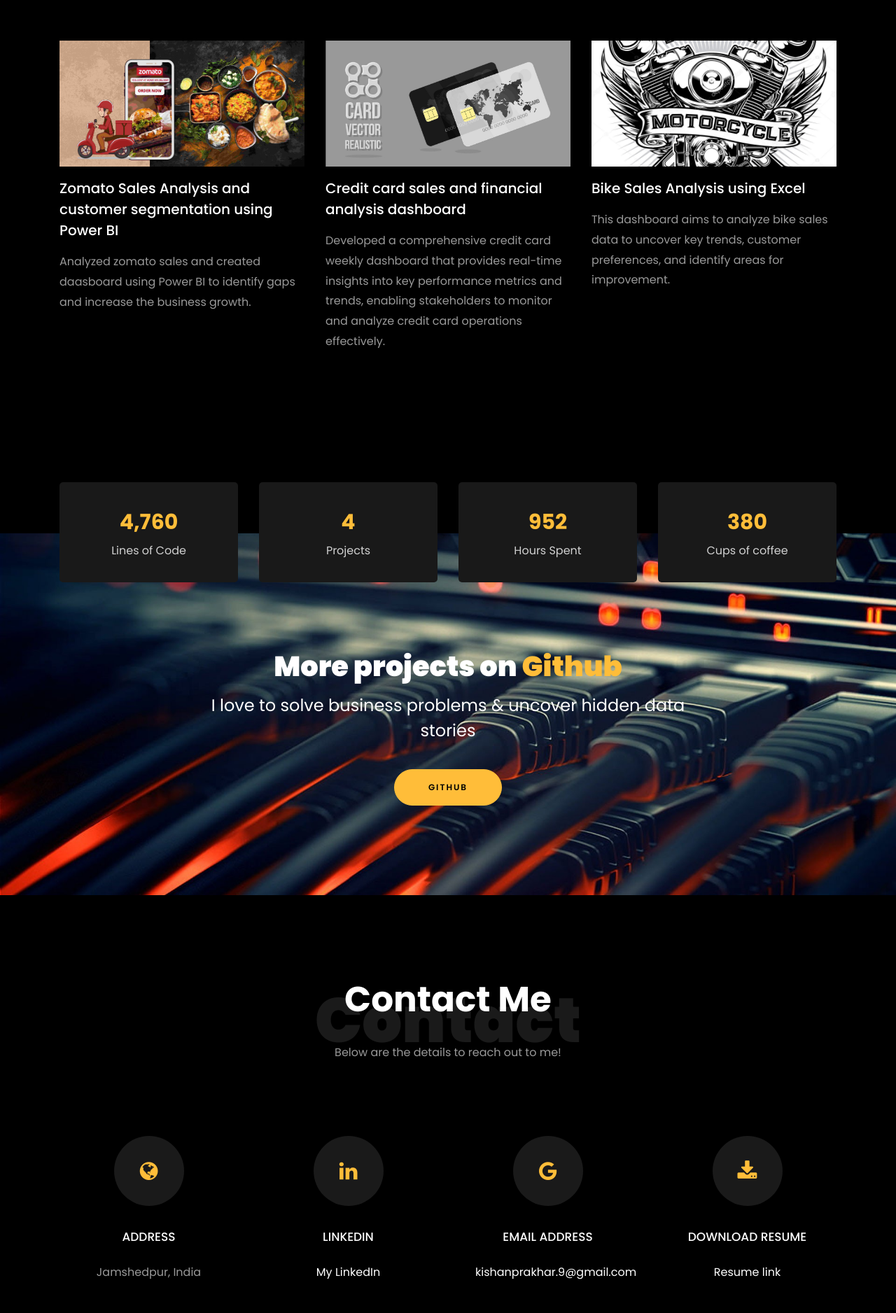
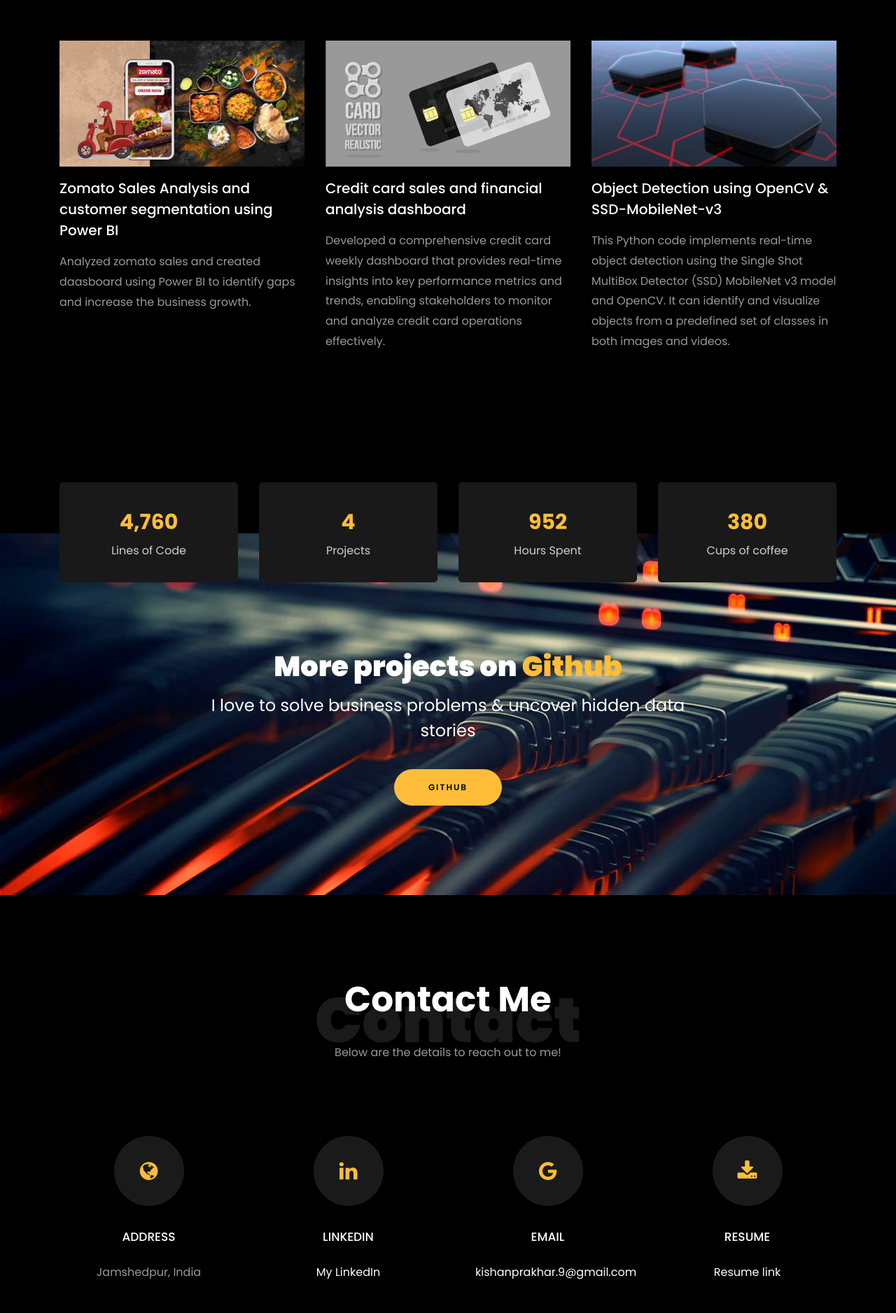
Before and after one commit to ih8-Snow/kishanprakhar.github.io, a plain HTML site: page index.html in a window 1280 px wide. Shown: the part 3237-5113 px from the top of the page at 70% size. Drawn offline with Linux system fonts and the light colour scheme; files whose address does not match are found by name.

Commit message:
portfolio

```diff
--- a/index.html
+++ b/index.html
@@ -400,7 +400,7 @@
 
     		<div class="row justify-content-center mt-5">
     			<div class="col-md-6 text-center ftco-animate">
-    				<p><a href="https://drive.google.com/file/d/1s2Cd7QngFTtwoL9a4aDZXFcQD2s9uj7N/view?usp=drivesdk" class="btn btn-primary py-4 px-5">Download CV</a></p>
+    				<p><a href="https://drive.google.com/file/d/1s2ymF8HAk74p2HKxFwXz6gDbEHUVdWid/view?usp=drivesdk" class="btn btn-primary py-4 px-5">Download CV</a></p>
     			</div>
     		</div>
     	</div>
@@ -446,12 +446,12 @@
           </div>
           <div class="col-md-4 d-flex ftco-animate">
           	<div class="blog-entry">
-              <a href="https://github.com/ih8-Snow/Bike-Sales-Dashboard" class="block-20 zoom-effect" style="background-image: url('images/bike.jpg');">
+              <a href="https://github.com/ih8-Snow/Object-Detection-using-OpenCV-and-SSD-MobileNet-v3" class="block-20 zoom-effect" style="background-image: url('images/01.jpg');">
               </a>
               <div class="text mt-3 float-right d-block">
 
-                <h3 class="heading"><a href="https://github.com/rishabhnmishra/Madhav_Store_Analysis_PowerBI/blob/main/Madhav%20Store%20dashboard.jpg">Bike Sales Analysis using Excel</a></h3>
-                <p>This dashboard aims to analyze bike sales data to uncover key trends, customer preferences, and identify areas for improvement.</p>
+                <h3 class="heading"><a href="https://github.com/ih8-Snow/Object-Detection-using-OpenCV-and-SSD-MobileNet-v3">Object Detection using OpenCV & SSD-MobileNet-v3</a></h3>
+                <p>This Python code implements real-time object detection using the Single Shot MultiBox Detector (SSD) MobileNet v3 model and OpenCV. It can identify and visualize objects from a predefined set of classes in both images and videos.</p>
               </div>
             </div>
           </div>
@@ -554,8 +554,8 @@
           		<div class="icon d-flex align-items-center justify-content-center">
           			<span class="icon-google"></span>
           		</div>
-          		<h3 class="mb-4">Email Address</h3>
-	            <p><a href="mailto:kishanprakhar.9.com">kishanprakhar.9@gmail.com</a></p>
+          		<h3 class="mb-4">Email</h3>
+	            <p><a href="mailto:kishanprakhar.9@gmail.com">kishanprakhar.9@gmail.com</a></p>
 	          </div>
           </div>
           <div class="col-md-6 col-lg-3 d-flex ftco-animate">
@@ -563,8 +563,8 @@
           		<div class="icon d-flex align-items-center justify-content-center">
           			<span class="icon-download"></span>
           		</div>
-          		<h3 class="mb-4">Download Resume</h3>
-	            <p><a href="https://drive.google.com/file/d/1s2Cd7QngFTtwoL9a4aDZXFcQD2s9uj7N/view?usp=drivesdk">Resume link</a></p>
+          		<h3 class="mb-4">Resume</h3>
+	            <p><a href="https://drive.google.com/file/d/1s2ymF8HAk74p2HKxFwXz6gDbEHUVdWid/view?usp=drivesdk">Resume link</a></p>
 	          </div>
           </div>
 
```
